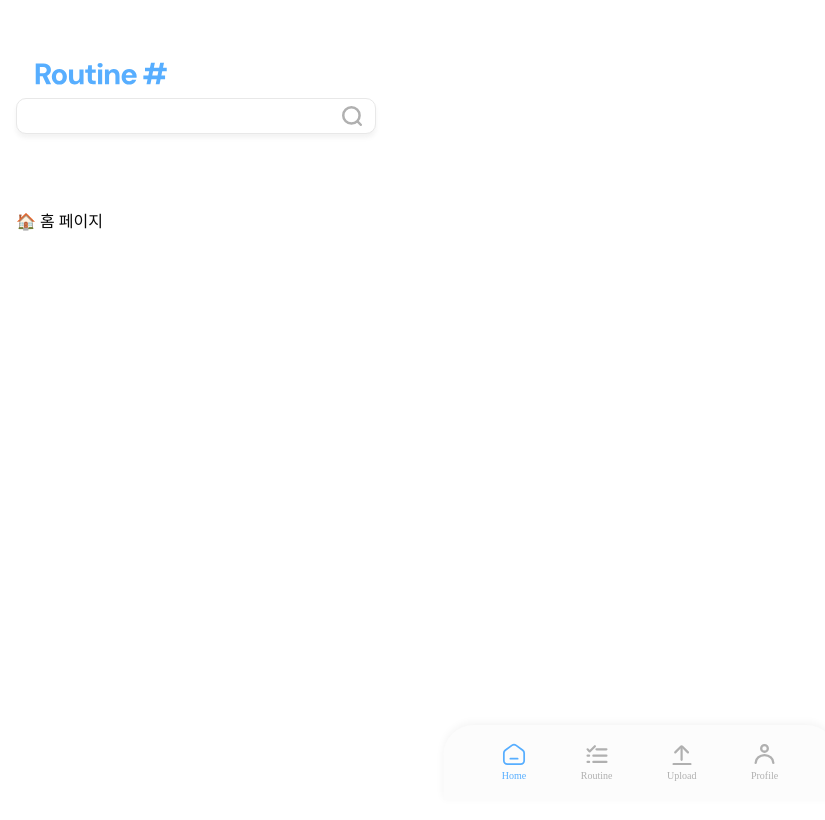
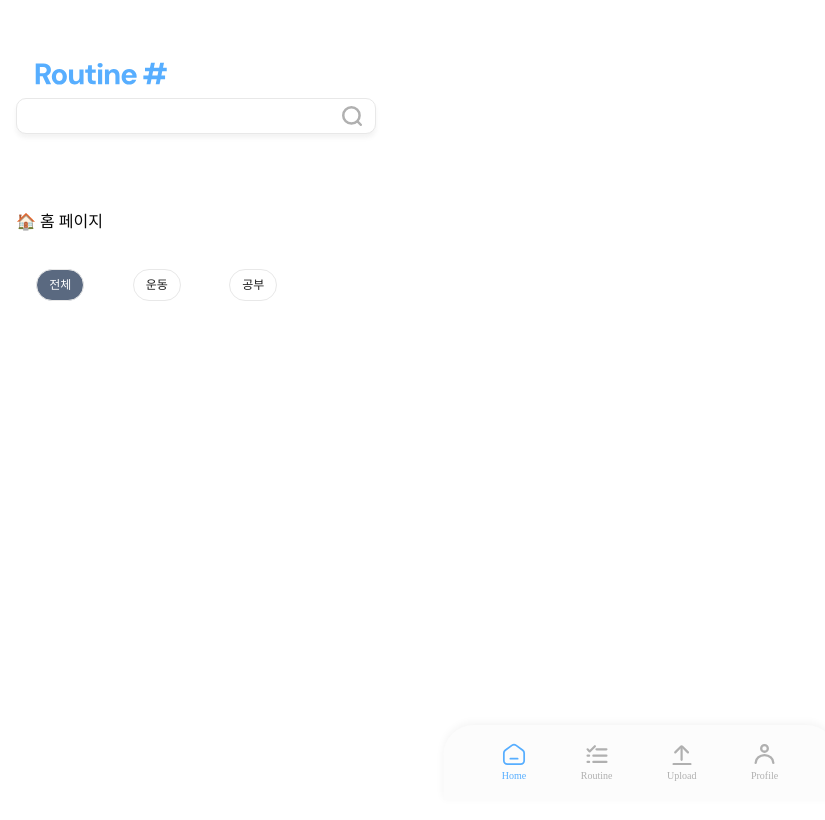
Before and after one commit to yS2h/routine-shop, a React (Vite) app in the folder frontend/: page / in a window 1280 px wide. Shown: the top 820 px of the page, without its empty margins (0-825 px from the left). Built offline with nearby package versions, Linux system fonts and the light colour scheme; the HTML template or start-up script is replaced by a standard one.

Commit message:
chore: 홈에 메뉴 컴포넌트 테스트용 렌더링

```diff
--- a/frontend/src/pages/Home/index.tsx
+++ b/frontend/src/pages/Home/index.tsx
@@ -1,10 +1,22 @@
+import { useState } from 'react'
+import MenuBadge from '@/components/Menu'
 import Search from '@/components/Search'
 
 export default function Home() {
+  const [selected, setSelected] = useState<string>('전체')
+
   return (
     <div className="relative min-h-screen px-4 space-y-6">
       <Search />
       <div className="pt-[150px]">🏠 홈 페이지</div>
+
+      <div className="flex gap-2">
+        {['전체', '운동', '공부'].map((label) => (
+          <MenuBadge key={label} active={selected === label} onClick={() => setSelected(label)}>
+            {label}
+          </MenuBadge>
+        ))}
+      </div>
     </div>
   )
 }
```
